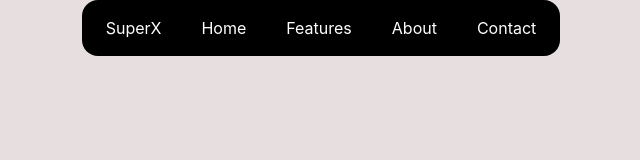
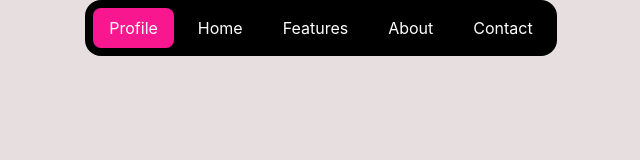
Before and after one commit to DIYA-bot/Nav-Bar-Style, a plain HTML site: page index.html in a window 1280 px wide. Shown: the whole page, without its empty margins (319-959 px from the left). Drawn offline with Linux system fonts and the light colour scheme.

Commit message:
Update index.html

```diff
--- a/index.html
+++ b/index.html
@@ -9,7 +9,7 @@
 <body>
      <ul class="toggle-buttons" aria-label="Frameworks">
   <li class="toggle-buttons__item">
-    <button class="toggle-buttons__button" type="button">SuperX</button>
+    <button class="toggle-buttons__button" type="button">Profile</button>
   </li>
   <li class="toggle-buttons__item toggle-buttons__item--home">
     <button class="toggle-buttons__button" type="button">Home</button>
@@ -24,7 +24,7 @@
     <button class="toggle-buttons__button" type="button">Contact</button>
   </li>
 </ul>
-
+  <script src="script.js"></script>
 
    </body>
 </html>
```
